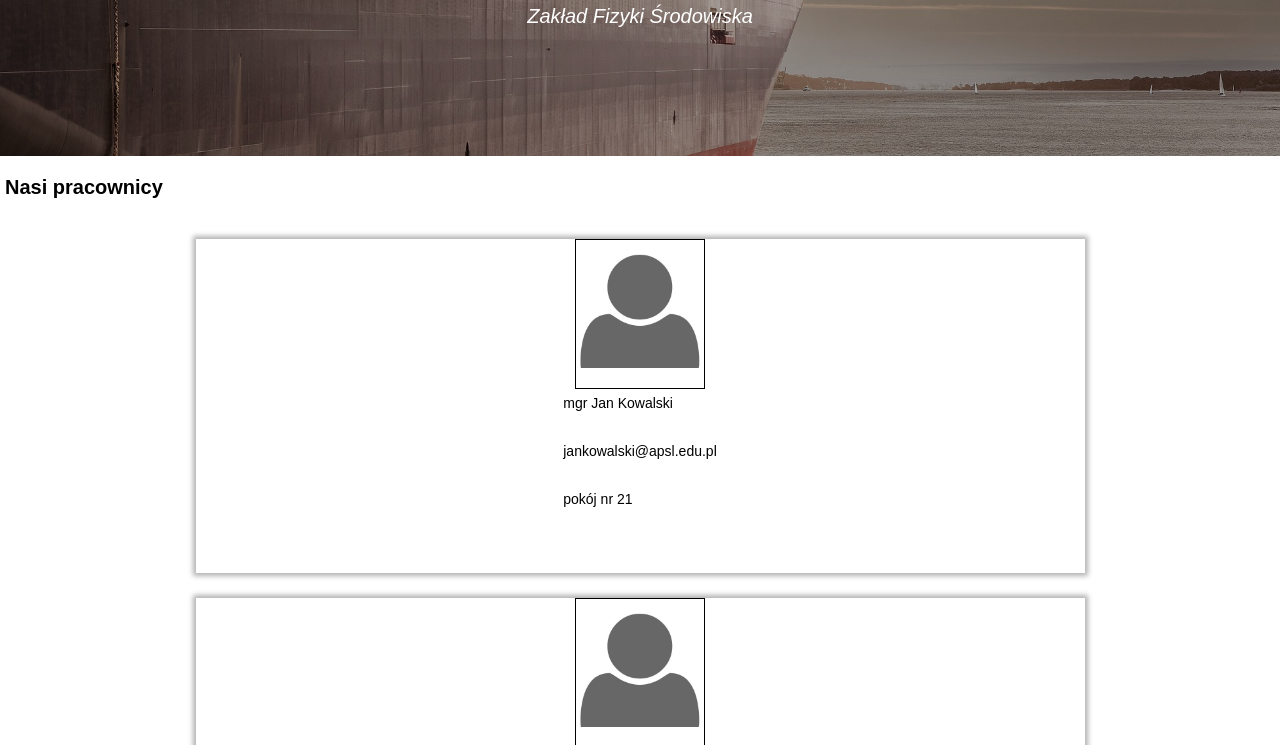
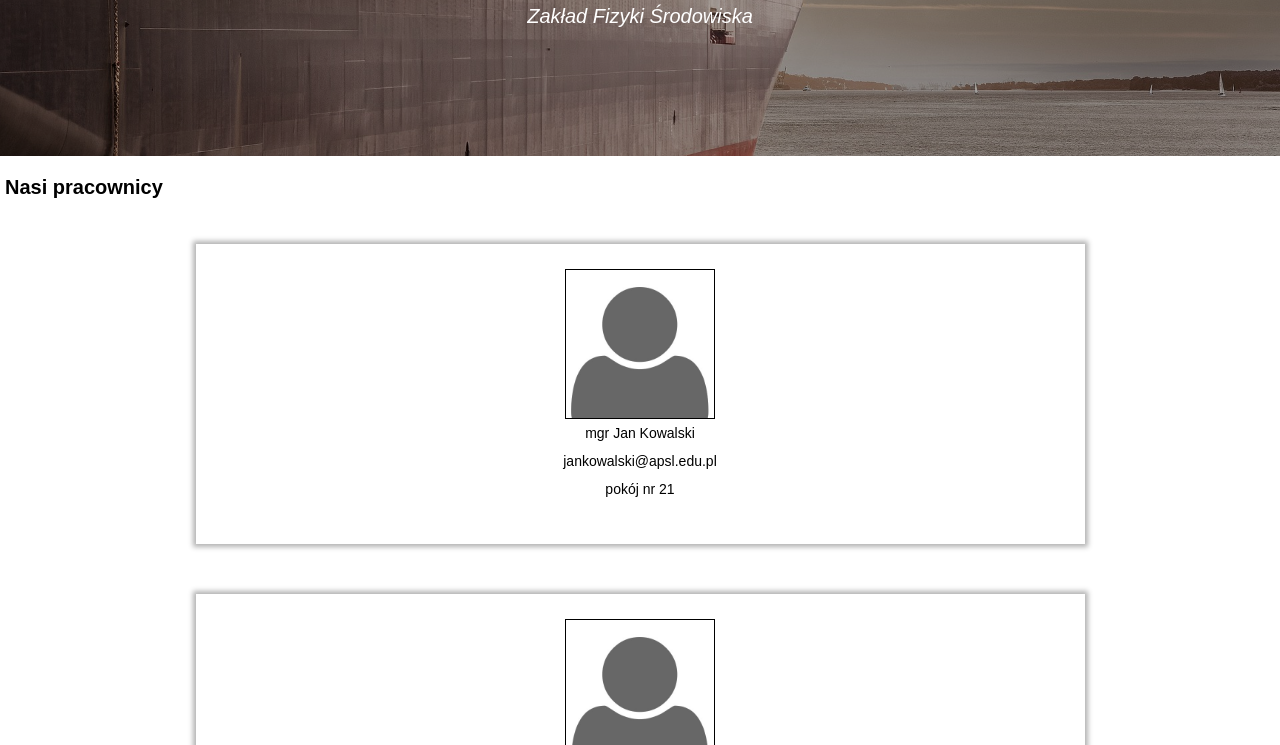
Before and after one commit to hceicjow/inzynierka, a plain HTML site: page staff.html in a window 1280 px wide. Shown: the part 164-909 px from the top of the page. Drawn offline with Linux system fonts and the light colour scheme.

Commit message:
partners0.4

```diff
--- a/style.css
+++ b/style.css
@@ -11,10 +11,6 @@ body {
     padding: 0;
     box-sizing: border-box;
     font-family: Arial, sans-serif;
-}
-
-div>* {
-    padding-bottom: 20px;
 }
 
 /*  ======
@@ -113,7 +109,7 @@ header .description {
 
 /* 3. Main */
 main {
-    margin: 5px;
+    margin: 5px 5px 20px 5px;
     font-size: 1.4rem;
 }
 
@@ -146,14 +142,17 @@ div.staffCards {
 }
 
 div.employee {
-    display: flex;
-    flex-direction: column;
-    justify-content: space-around;
-    align-items: center;
     min-height: 300px;
     box-shadow: 0px 0px 5px 3px rgba(0, 0, 0, 0.3);
-    margin-bottom: 25px;
     width: 70%;
+    margin: 25px;
+    padding: 25px;
+    text-align: center;
+}
+
+div.employee>p {
+    padding: 0;
+    margin: 0;
 }
 
 div.employeeInfo {
@@ -161,6 +160,9 @@ div.employeeInfo {
 }
 
 img.staffImage {
+    display: block;
+    margin-right: auto;
+    margin-left: auto;
     border: black 1px solid;
     height: 150px;
     width: auto;
```
